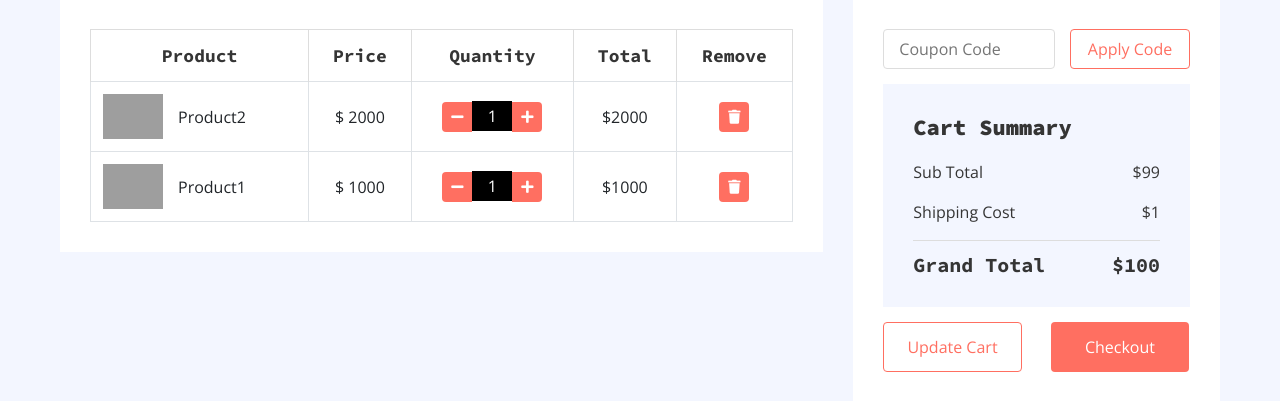
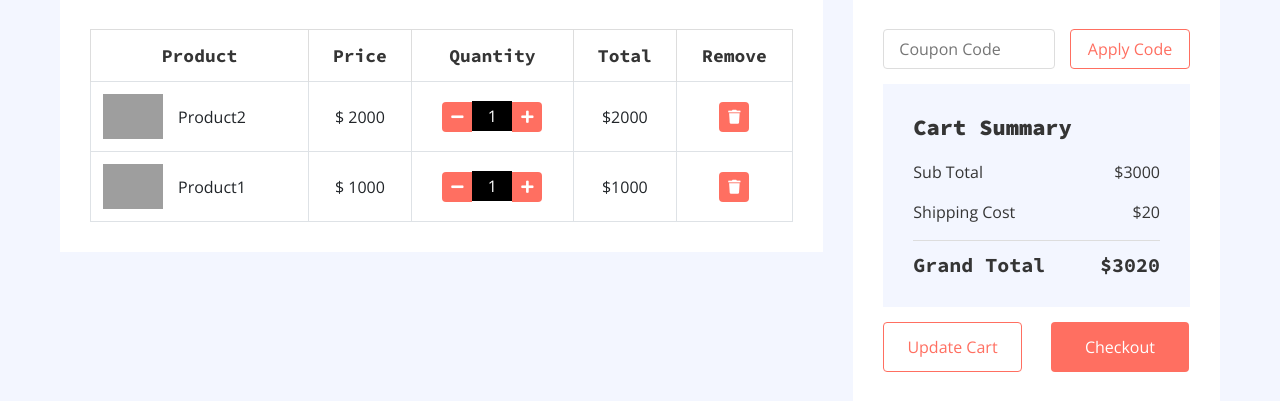
Before and after one commit to kripaz777/djangoecom5pm, a Django app: page /cart in a window 1280 px wide. Shown: the part 232-633 px from the top of the page. Run offline with Django 4.2, Linux system fonts and the light colour scheme; a user stored in the database is signed in; data comes from the database, SQL or seed files in the repository; both versions use the stored data as it was after the commit; some libraries are stand-ins or nearby versions; grey boxes are pictures that could not be loaded.

```diff
--- a/home/views.py
+++ b/home/views.py
@@ -87,6 +87,16 @@ class CartView(Base):
 	def get(self,request):
 		username = request.user.username
 		self.context['cart_product'] = Cart.objects.filter(username = username,checkout = False)
+		c = 0
+		total_price = 0
+		for i in Cart.objects.filter(username = username,checkout = False):
+			p = Cart.objects.filter(username = username,checkout = False)[c].total
+			total_price = total_price+p
+			c = c+1
+		print(total_price)
+		self.context['total_price'] = total_price
+		self.context['shipping_price'] = 20
+		self.context['all_price'] = total_price+20
 		return render(request,'cart.html',self.context)
 def add_to_cart(request,slug):
 	username = request.user.username
--- a/templates/cart.html
+++ b/templates/cart.html
@@ -74,9 +74,9 @@
                                     <div class="cart-summary">
                                         <div class="cart-content">
                                             <h1>Cart Summary</h1>
-                                            <p>Sub Total<span>$99</span></p>
-                                            <p>Shipping Cost<span>$1</span></p>
-                                            <h2>Grand Total<span>$100</span></h2>
+                                            <p>Sub Total<span>${{total_price}}</span></p>
+                                            <p>Shipping Cost<span>${{shipping_price}}</span></p>
+                                            <h2>Grand Total<span>${{all_price}}</span></h2>
                                         </div>
                                         <div class="cart-btn">
                                             <button>Update Cart</button>
```
Also changed, not shown: db.sqlite3.
